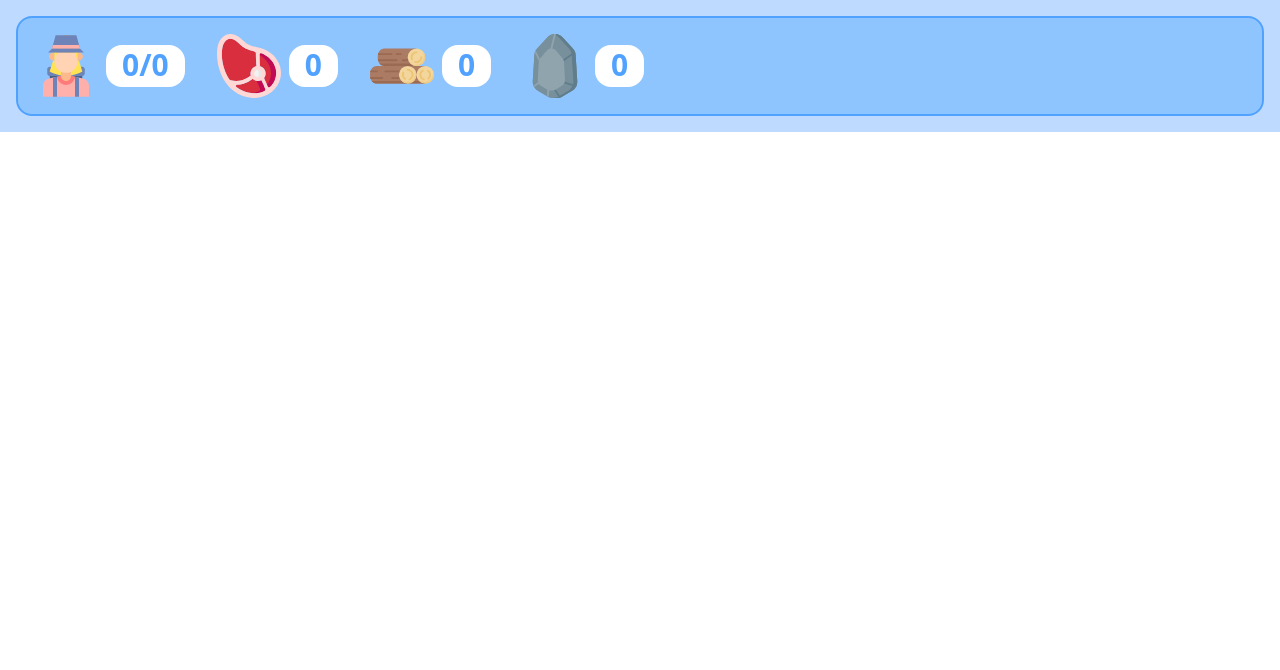
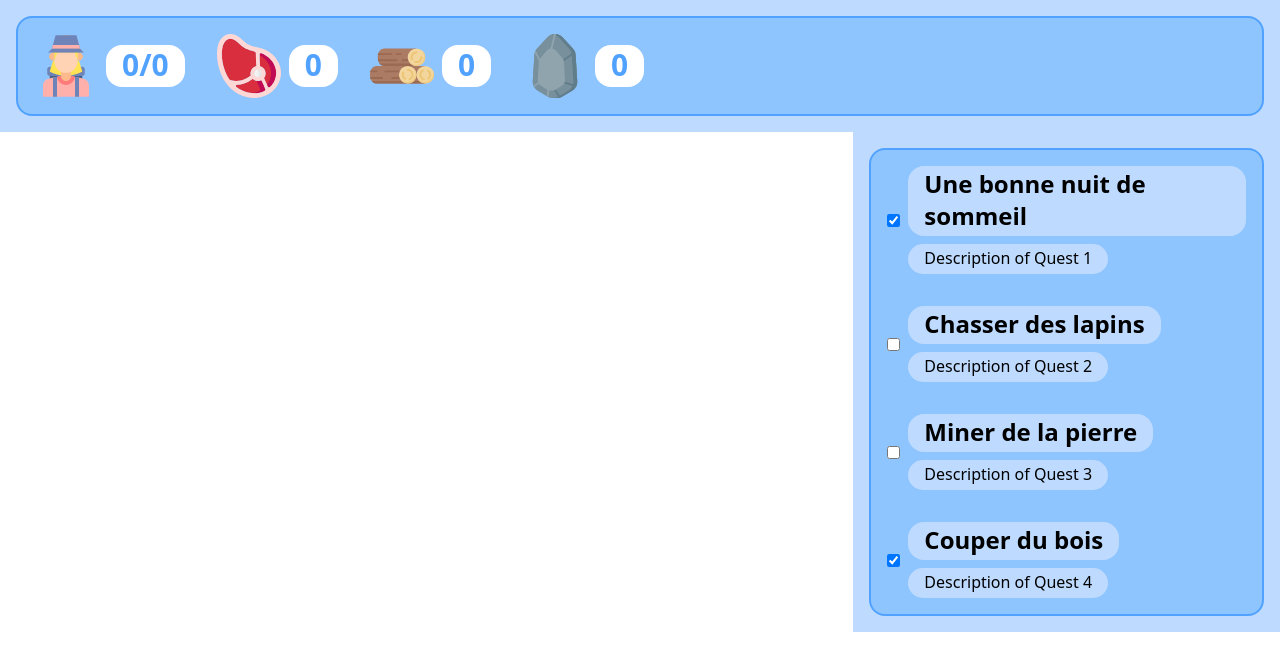
Before and after one commit to hyponeros-cefim/cefim-react-game, a React (Vite) app: page / in a window 1280 px wide. Both pictures are taken after a click on the button "Play". Shown: the top 670 px of the page. Built offline with nearby package versions, Linux system fonts and the light colour scheme.

Commit message:
feat: add QuestList component and integrate it into Game component

```diff
--- a/src/components/Game.tsx
+++ b/src/components/Game.tsx
@@ -1,5 +1,6 @@
 import { useState } from 'react';
 import ResourcePanel from './ResourcePanel';
+import QuestList from './QuestList';
 
 const Game = () => {
   const [survivor, setSurvivor] = useState(0);
@@ -11,6 +12,7 @@ const Game = () => {
   return (
     <>
       <ResourcePanel survivor={survivor} availableSurvivor={availableSurvivor} meat={meat} wood={wood} stone={stone} />
+      <QuestList />
     </>
   );
 };
--- /dev/null
+++ b/src/components/QuestList.tsx
@@ -0,0 +1,45 @@
+interface Quest {
+  id: number;
+  state: boolean;
+  name: string;
+  description: string;
+}
+
+const QuestList = () => {
+  const questList: Quest[] = [
+    { id: 1, state: true, name: 'Une bonne nuit de sommeil', description: 'Description of Quest 1' },
+    { id: 2, state: false, name: 'Chasser des lapins', description: 'Description of Quest 2' },
+    { id: 3, state: false, name: 'Miner de la pierre', description: 'Description of Quest 3' },
+    { id: 4, state: true, name: 'Couper du bois', description: 'Description of Quest 4' },
+  ];
+
+  function renderQuest(quest: Quest) {
+    return (
+      <li key={quest.id} className={'flex items-center w-full p-4 gap-2'}>
+        <input type="checkbox" checked={quest.state} />
+        <div className="flex flex-col items-start gap-2">
+          <p className="text-black text-2xl font-bold bg-blue-200 rounded-2xl pt-0.5 pb-1 px-4">{quest.name}</p>
+          <p className="text-black text-base font-normal bg-blue-200 rounded-2xl pt-0.5 pb-1 px-4">
+            {quest.description}
+          </p>
+        </div>
+      </li>
+    );
+  }
+
+  // Créer une liste
+  // On clique sur une quête pour la valider
+  // Faire un filtre (3 quêtes max)
+  // Afficher la prochaine quête à valider
+
+  return (
+    <div className="flex items-center justify-end">
+      <div className="bg-blue-200 p-4 flex items-center justify-center w-1/3">
+        <ul className="flex flex-col items-center bg-blue-300 rounded-2xl border-2 border-blue-400 w-full">
+          {questList.map((quest) => renderQuest(quest))}
+        </ul>
+      </div>
+    </div>
+  );
+};
+export default QuestList;
--- a/src/components/ResourcePanel.tsx
+++ b/src/components/ResourcePanel.tsx
@@ -19,7 +19,7 @@ interface ResourcePanelProps {
 
 const ResourcePanel: FC<ResourcePanelProps> = ({ survivor, availableSurvivor, meat, wood, stone }) => {
   return (
-    <div className="bg-blue-200 p-4">
+    <div className="bg-blue-200 p-4 w-full  ">
       <ul className="flex items-center bg-blue-300 p-4 rounded-2xl border-2 border-blue-400 gap-8">
         <li className={StyleResource.li}>
           <img className="w-16" src={survivorIcon} alt="Survivor Icon" />
```
